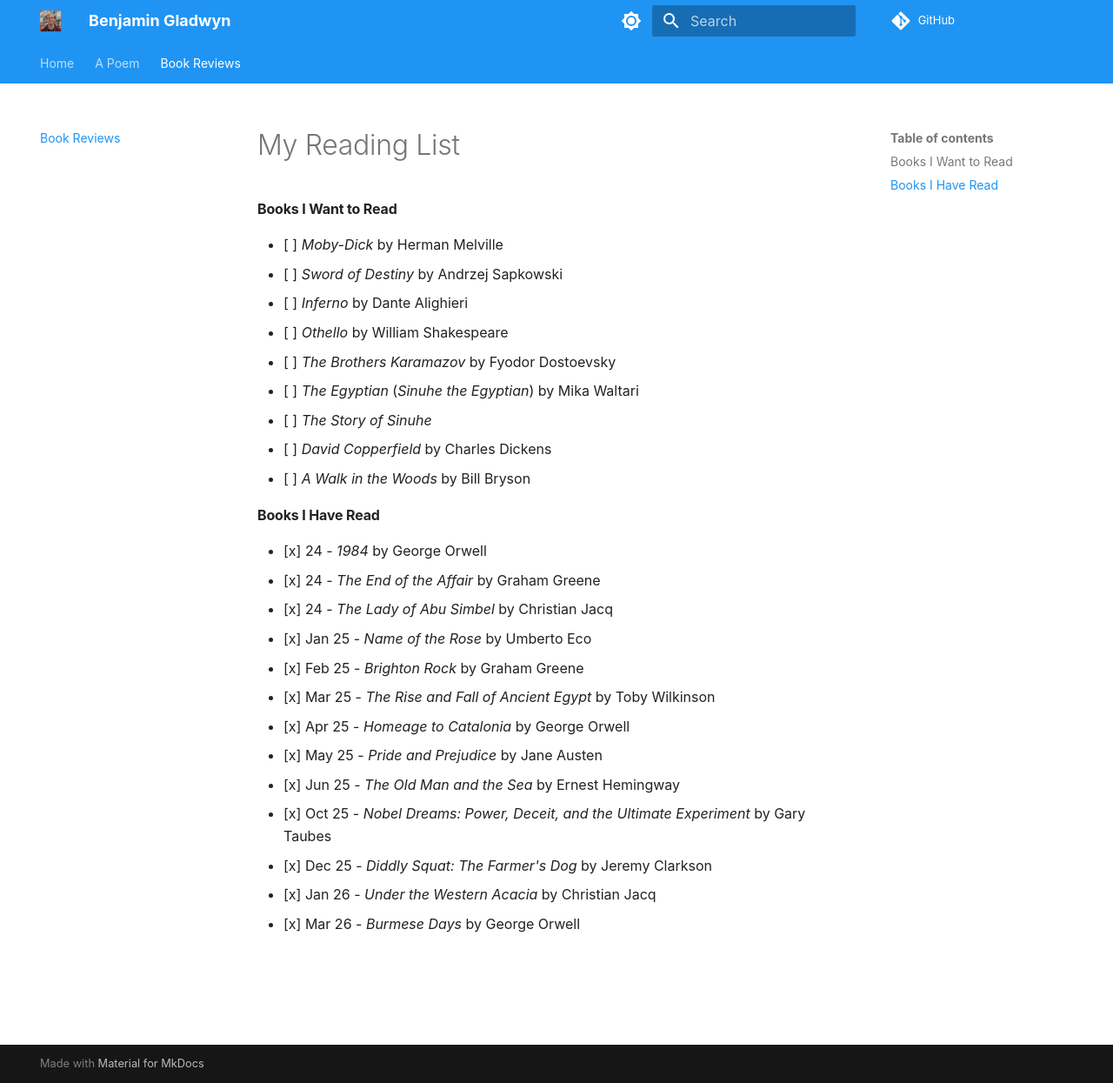
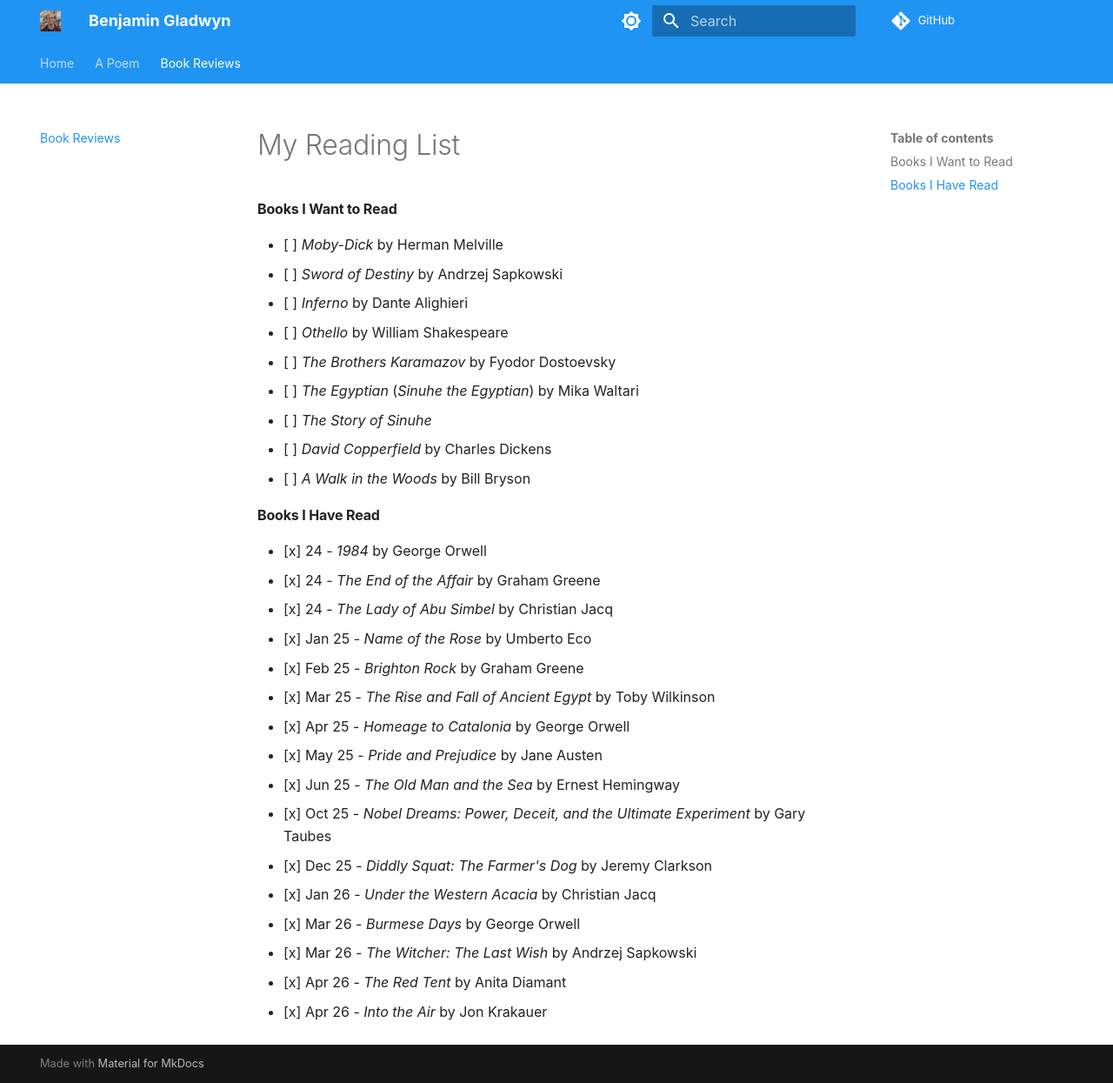
Before and after one commit to bengladwyn/bengladwyn.github.io, an MkDocs documentation site: the page built from docs/reviews.md, in a window 1280 px wide and 1245 px high. Shown: the whole window at 87% size. Built offline with MkDocs 1.6.1 and Material for MkDocs 9.7.7, drawn with Linux system fonts in a browser that asks for light colours.

Commit message:
Update reviews.md

```diff
--- a/docs/reviews.md
+++ b/docs/reviews.md
@@ -25,3 +25,6 @@
 - [x] Dec 25 - *Diddly Squat: The Farmer's Dog* by Jeremy Clarkson
 - [x] Jan 26 - *Under the Western Acacia* by Christian Jacq
 - [x] Mar 26 - *Burmese Days* by George Orwell
+- [x] Mar 26 - *The Witcher: The Last Wish* by Andrzej Sapkowski
+- [x] Apr 26 - *The Red Tent* by Anita Diamant
+- [x] Apr 26 - *Into the Air* by Jon Krakauer
```
